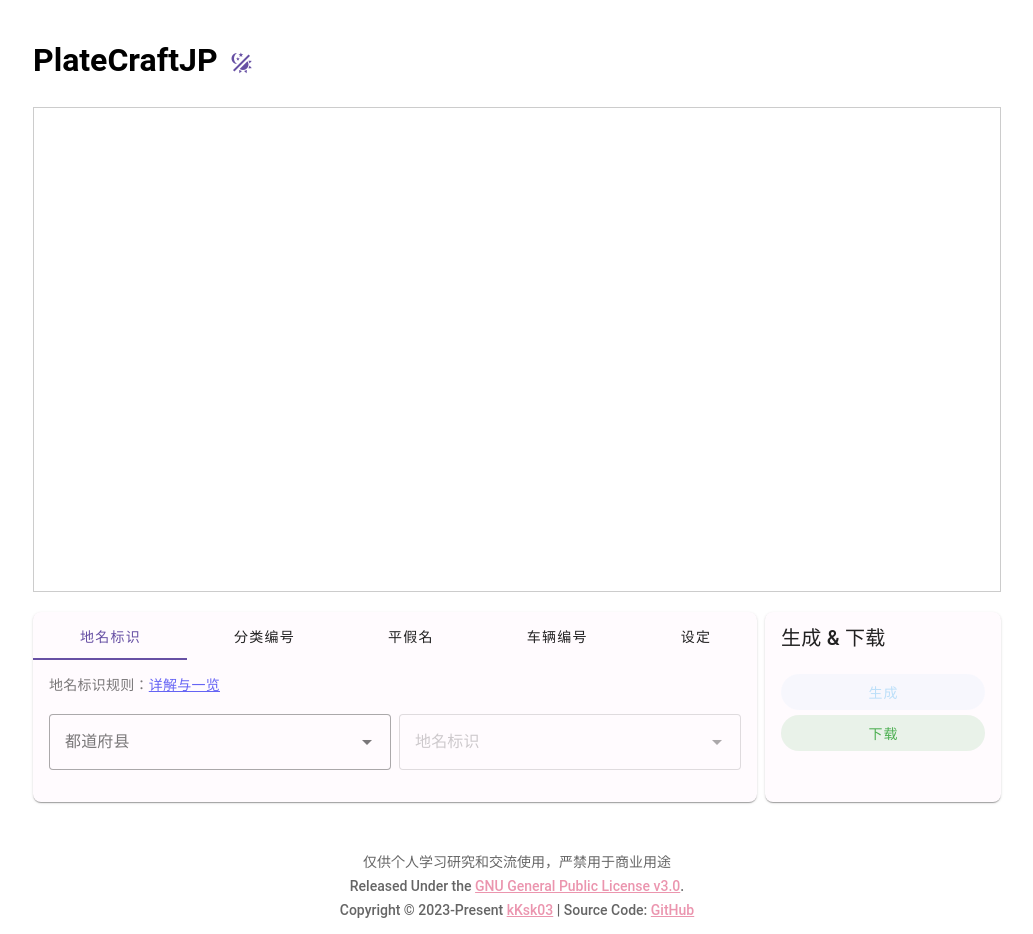
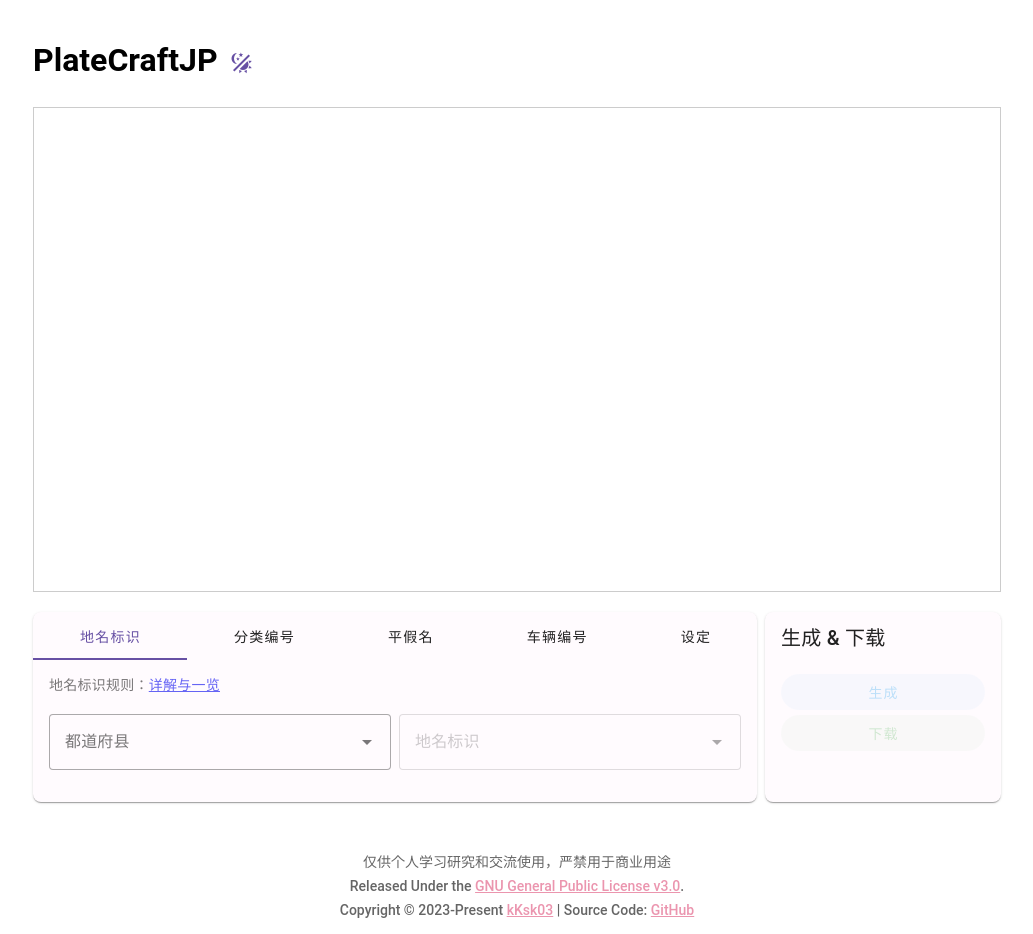
Before and after one commit to kKsk03/PlateCraftJP, a Vue app: page / in a window 1280 px wide. Shown: the whole page, without its empty margins (123-1156 px from the left). Built offline with nearby package versions, Linux system fonts and the light colour scheme.

Commit message:
Fix image download before ready

```diff
--- a/src/views/Index.vue
+++ b/src/views/Index.vue
@@ -126,7 +126,7 @@
                     <v-card-item>
                         <v-btn block color="light-blue-accent-4" variant="tonal" @click="drawPlate()" :disabled="!isDrawable()">生成</v-btn>
                         <v-btn block style="margin-top: 5px; margin-bottom: 10px;" color="success" variant="tonal"
-                            @click="downloadPlate()">下载</v-btn>
+                            @click="downloadPlate()" :disabled="!isDrawable()">下载</v-btn>
                     </v-card-item>
                 </v-card>
             </v-col>
```
